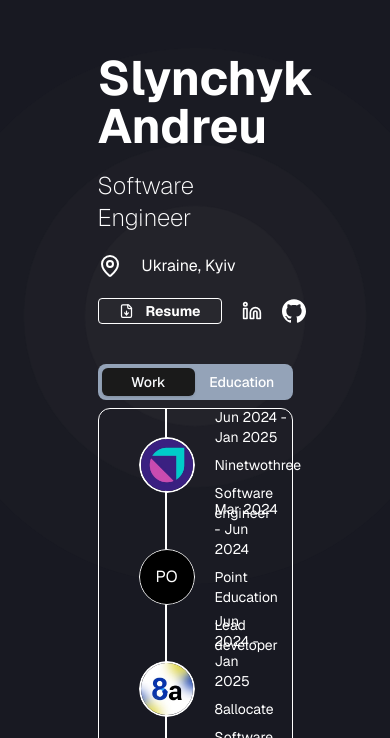
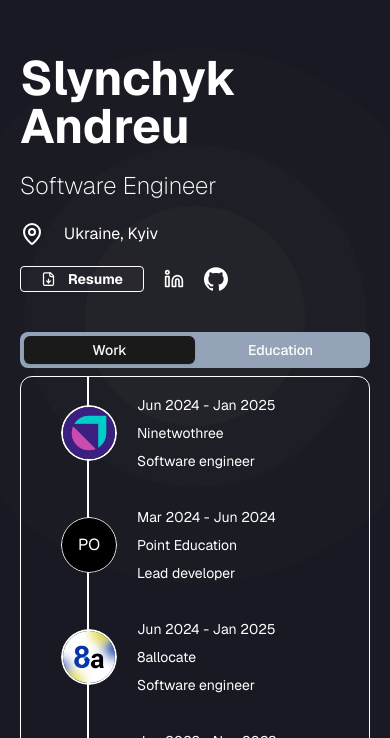
Before and after one commit to ilidaniys/slynchyk_portfolio, a Next.js app: page / in a window 390 px wide. Shown: the part 106-844 px from the top of the page. Built offline with nearby package versions, Linux system fonts and the light colour scheme.

Commit message:
fix resize

```diff
--- a/src/app/(headerPart)/CVButton.tsx
+++ b/src/app/(headerPart)/CVButton.tsx
@@ -1,5 +1,6 @@
 import React from "react";
 import { FileDown } from "lucide-react";
+import { handleSocialMediaClick } from "~/app/(headerPart)/Header";
 
 const CV_FILE_NAME = "Andreu_Slynchyk_CV.pdf";
 
@@ -17,7 +18,7 @@ const CVButton = () => {
 
   return (
     <div
-      onClick={handleDownload}
+      onClick={() => handleSocialMediaClick("/" + CV_FILE_NAME)}
       className={
         "relative z-10 flex cursor-pointer items-center gap-3 overflow-hidden rounded border border-white bg-main px-5"
       }
--- a/src/app/(projects)/ProjectCard.tsx
+++ b/src/app/(projects)/ProjectCard.tsx
@@ -32,7 +32,7 @@ const ProjectCard = (props: ProjectCardProps) => {
   return (
     <div
       className={
-        "flex max-w-[500px] flex-col items-start justify-between gap-5 rounded-xl border border-white p-5"
+        "flex max-w-[350px] flex-col items-start justify-between gap-5 rounded-xl border border-white p-5"
       }
     >
       <div className={"rounded"}>
--- a/src/app/(projects)/ProjectSection.tsx
+++ b/src/app/(projects)/ProjectSection.tsx
@@ -42,7 +42,9 @@ const ProjectSection = () => {
     <div className={"flex flex-col gap-5"}>
       <h1 className={"text-3xl font-bold"}>Projects</h1>
       <div
-        className={"grid grid-cols-2 justify-items-center gap-5 align-middle"}
+        className={
+          "grid grid-cols-1 justify-items-center gap-5 align-middle md:grid-cols-2"
+        }
       >
         {projectsList}
       </div>
--- a/src/app/page.tsx
+++ b/src/app/page.tsx
@@ -8,7 +8,11 @@ import Skills from "~/app/(skills)/Skills";
 export default function HomePage() {
   return (
     <MainWrapper>
-      <div className={"flex w-1/2 max-w-screen-lg flex-col gap-10"}>
+      <div
+        className={
+          "flex w-full max-w-screen-md flex-col gap-10 px-5 md:w-1/2 md:px-0"
+        }
+      >
         <Header />
         <WorkStudySection />
         <Skills />
```
